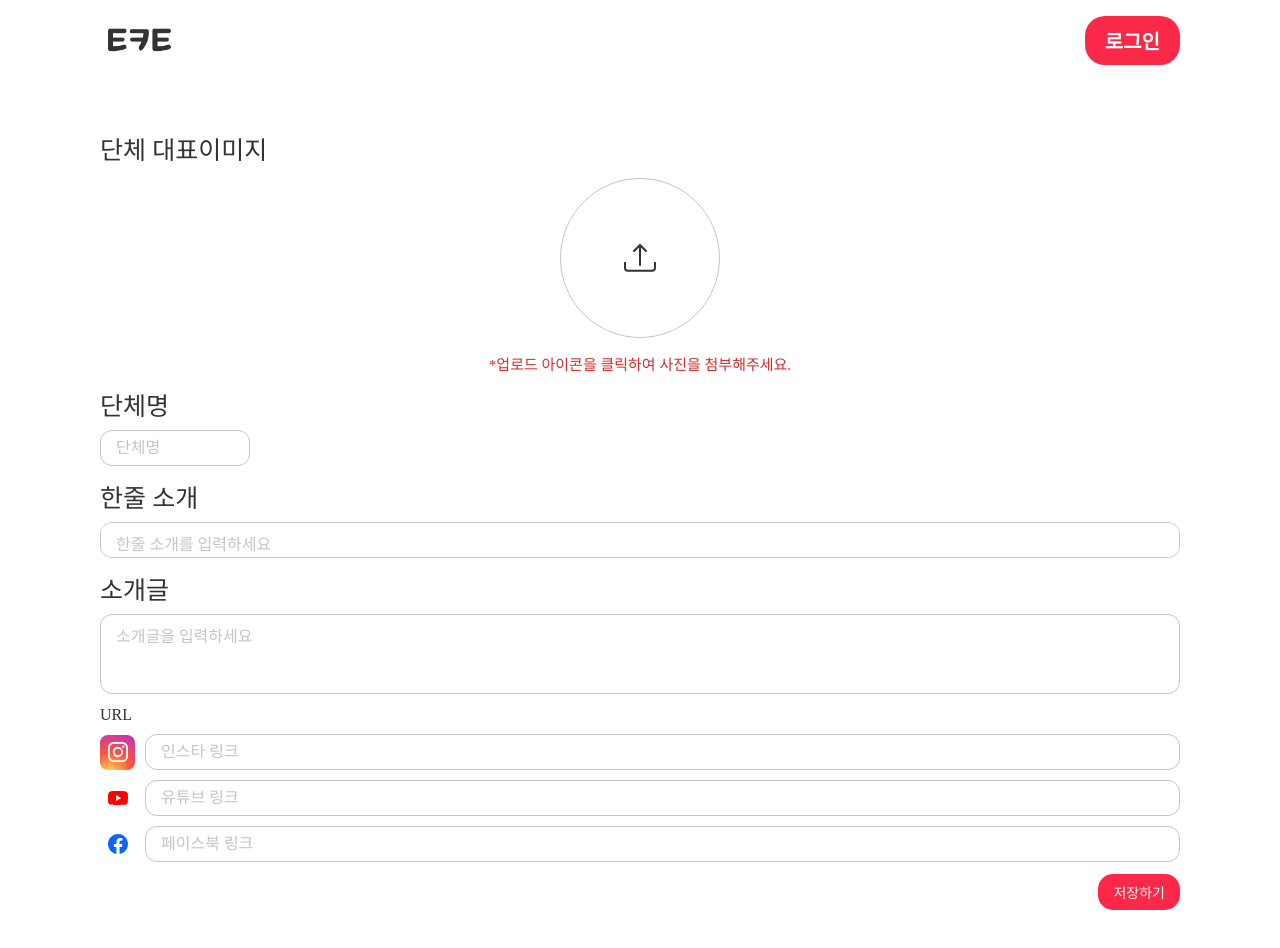
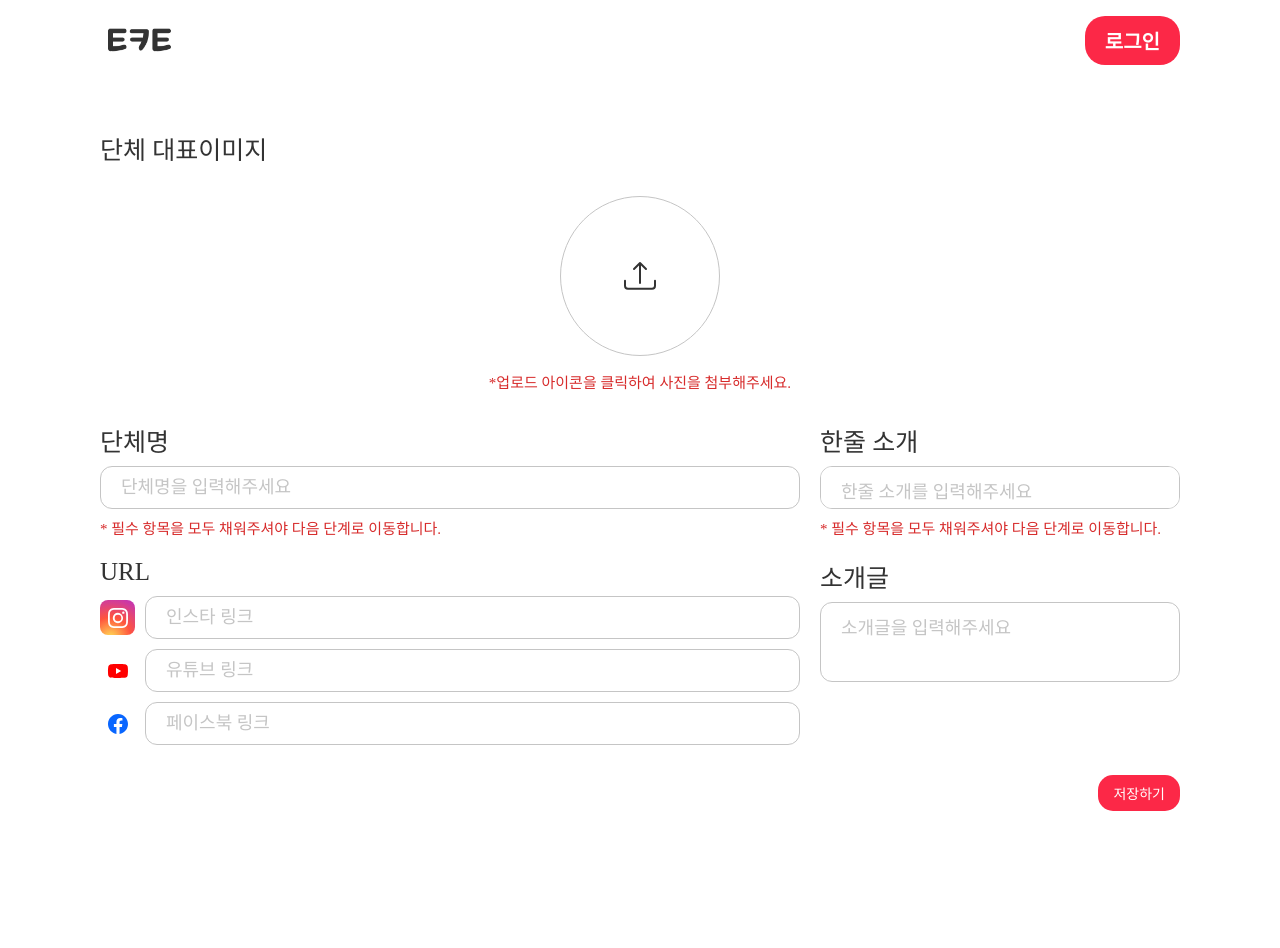
Before and after one commit to DEMODAY-J211/frontend, a React (Vite) app: page /write-teaminfo in a window 1280 px wide. Shown: the top 948 px of the page. After the commit the page ends 861 px from the top, so only its background shows below. Built offline with nearby package versions, Linux system fonts and the light colour scheme; a web font is replaced by a local one.

Commit message:
finalwtinfo

```diff
--- a/src/pages/Landing.jsx
+++ b/src/pages/Landing.jsx
@@ -51,7 +51,7 @@ const handleSelectRole = async (selectedRole) => {
       if (selectedRole === "USER") {
         navigate("/homeuser");
       } else if (selectedRole === "MANAGER") {
-        navigate("/homemanager");
+        navigate("/write-teaminfo");
       }
     } else if (contentType && contentType.includes("text/plain")) {
       // 응답이 텍스트 형식일 경우 처리
--- a/src/pages/Manager/WriteTeamInfo.jsx
+++ b/src/pages/Manager/WriteTeamInfo.jsx
@@ -94,42 +94,24 @@ const WriteTeamInfo = () => {
             </Desc>
             </Logo>
 
+            <Flex>
             {/* Group Name */}
+            <Left>
             <FormField>
               <FieldLabel>단체명</FieldLabel>
               <InputField
                 type="text"
-                placeholder="단체명"
+                placeholder="단체명을 입력해주세요"
                 value={formData.name}
                 onChange={(e) => handleInputChange('name', e.target.value)}
-                style={{ width: '150px' }}
+                style={{ width: '700px' }}
               />
+             <Desc>
+            * 필수 항목을 모두 채워주셔야 다음 단계로 이동합니다.
+            </Desc>
             </FormField>
 
-            {/* One Liner */}
-            <FormField>
-              <FieldLabel>한줄 소개</FieldLabel>
-              <TextAreaField
-                placeholder="한줄 소개를 입력하세요"
-                value={formData.oneLiner}
-                onChange={(e) => handleInputChange('oneLiner', e.target.value)}
-                rows={1}
-              />
-            </FormField>
-
-            {/* Description */}
-            <FormField>
-              <FieldLabel>소개글</FieldLabel>
-              <TextAreaField
-                placeholder="소개글을 입력하세요"
-                value={formData.description}
-                onChange={(e) => handleInputChange('description', e.target.value)}
-                rows={3}
-                style={{ height: '80px' }}
-              />
-            </FormField>
-
-            {/* URL Section */}
+             {/* URL Section */}
             <URLSection>
               <URLHeader>
                 <URLTitle>URL</URLTitle>
@@ -174,6 +156,38 @@ const WriteTeamInfo = () => {
                 />
               </URLInputWrapper>
             </URLSection>
+            </Left>
+
+            <Right>
+            {/* One Liner */}
+            <FormField>
+              <FieldLabel>한줄 소개</FieldLabel>
+              <TextAreaField
+                placeholder="한줄 소개를 입력해주세요"
+                value={formData.oneLiner}
+                onChange={(e) => handleInputChange('oneLiner', e.target.value)}
+                rows={1}
+              />
+            <Desc>
+            * 필수 항목을 모두 채워주셔야 다음 단계로 이동합니다.
+            </Desc>
+            </FormField>
+
+            {/* Description */}
+            <FormField>
+              <FieldLabel>소개글</FieldLabel>
+              <TextAreaField
+                placeholder="소개글을 입력해주세요"
+                value={formData.description}
+                onChange={(e) => handleInputChange('description', e.target.value)}
+                rows={3}
+                style={{ height: '80px' }}
+              />
+            </FormField>
+            </Right>
+            </Flex>
+
+
 
             {/* Save Button */}
             <SaveButton onClick={handleSave}>저장하기</SaveButton>
@@ -202,7 +216,7 @@ const EditForm = styled.div`
   flex-grow: 1;
   display: flex;
   flex-direction: column;
-  gap: 12px;
+  gap: 30px;
 `
 
 const FormField = styled.div`
@@ -260,18 +274,38 @@ const HiddenInput = styled.input`
 `
 const Desc = styled.p`
     color: #D72B2B;
-    text-align: center;
     font-size: 15px;
     font-weight: 300;
 `
 
+const Flex = styled.div`
+    display: flex;
+    gap: 20px;
+    width: 100%;
+    justify-content: space-between;
+`
+
+const Left =styled.div`
+    display: flex;
+    flex-direction: column;
+    flex: 1;
+    gap: 20px;
+
+`
+
+const Right =styled.div`
+    display: flex;
+    flex-direction: column;
+    flex: 1;
+    gap: 20px;
+`
 const InputField = styled.input`
   background: white;
   border: 1px solid #C5C5C5;
   border-radius: 12px;
-  padding: 8px 15px;
+  padding: 10px 20px;
   font-family: inherit;
-  font-size: 16px;
+  font-size: 18px;
   font-weight: 300;
 
   &::placeholder {
@@ -289,9 +323,9 @@ const TextAreaField = styled.textarea`
   background: white;
   border: 1px solid #C5C5C5;
   border-radius: 12px;
-  padding: 8px 15px;
+  padding: 10px 20px;
   font-family: inherit;
-  font-size: 16px;
+  font-size: 18px;
   font-weight: 300;
   resize: none;
 
@@ -318,7 +352,7 @@ const URLHeader = styled.div`
 `
 
 const URLTitle = styled.div`
-  font-size: 16px;
+  font-size: 25px;
   font-weight: 500;
   color: #333;
 `
@@ -368,9 +402,9 @@ const URLInput = styled.input`
   background: white;
   border: 1px solid #C5C5C5;
   border-radius: 12px;
-  padding: 8px 15px;
+  padding: 10px 20px;
   font-family: inherit;
-  font-size: 16px;
+  font-size: 18px;
   font-weight: 300;
 
   &::placeholder {
```
